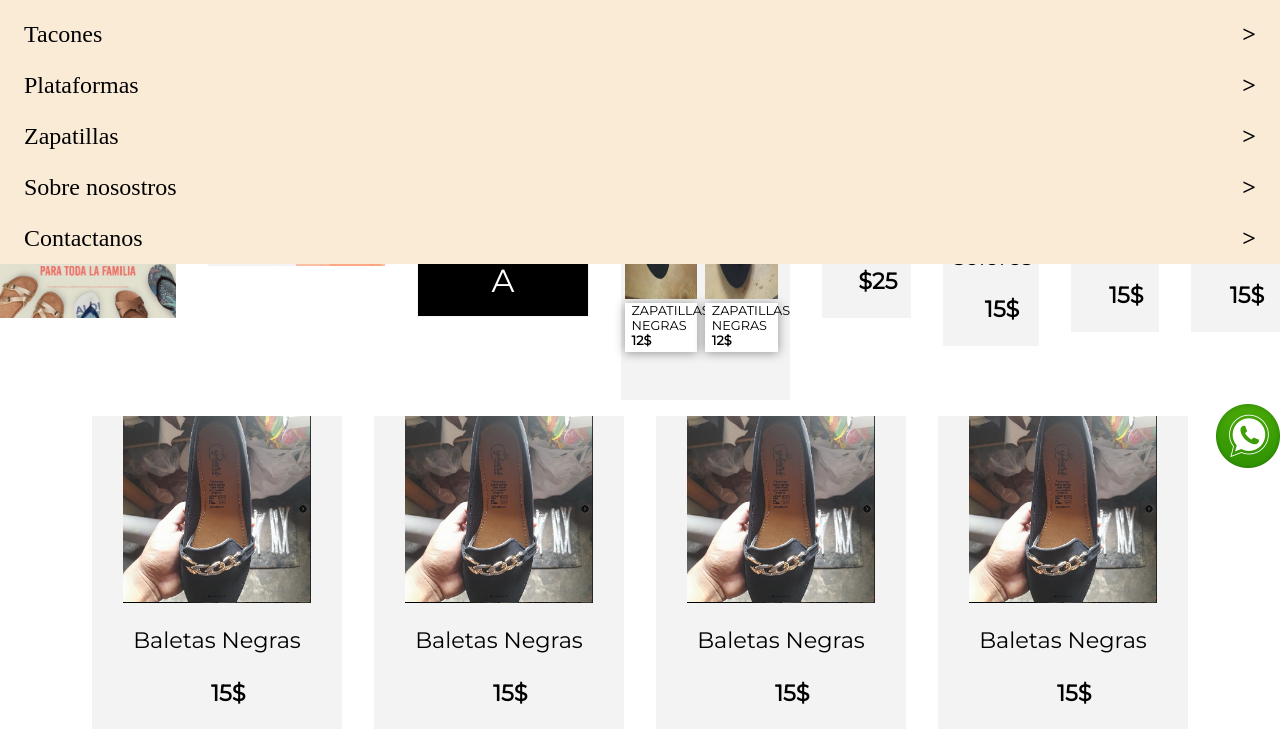
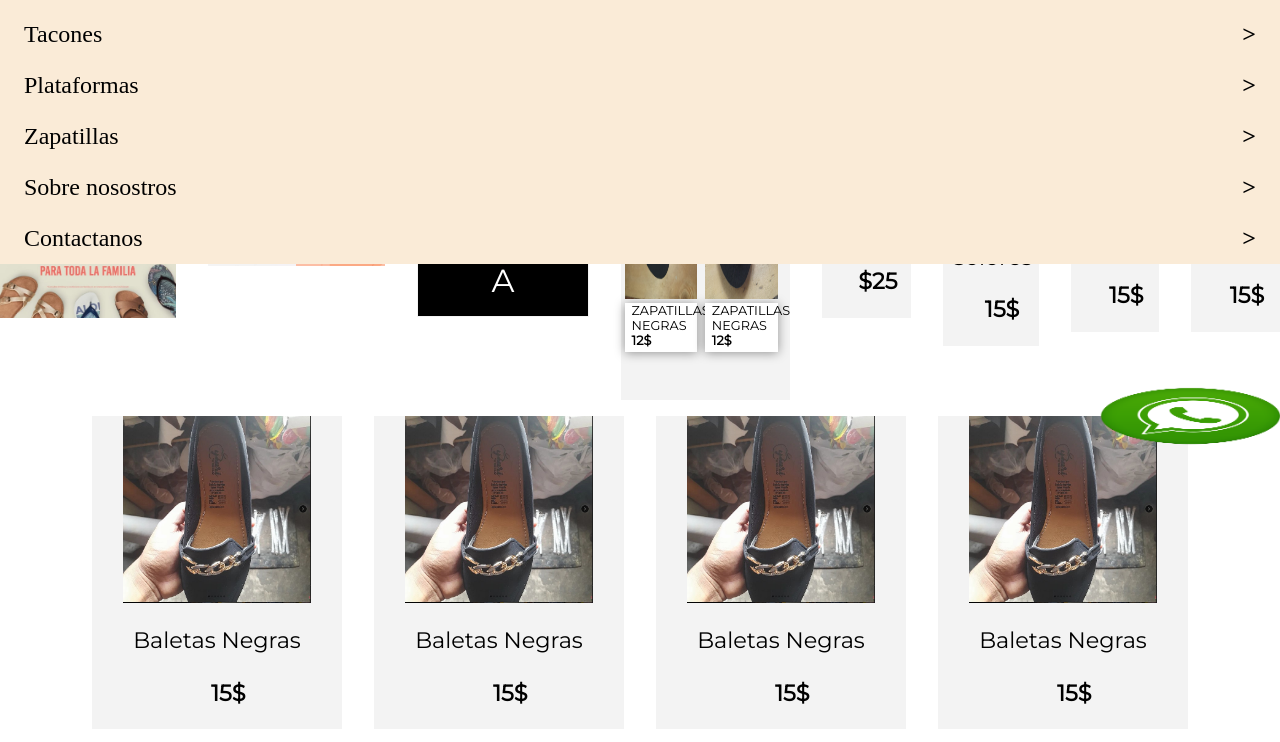
Before and after one commit to pjvc/SANDALIAS, a plain HTML site: page index.html in a window 1280 px wide. Shown: the part 108-850 px from the top of the page. Drawn offline with Linux system fonts and the light colour scheme.

Commit message:
fixing problems

```diff
--- a/assets/css/main.css
+++ b/assets/css/main.css
@@ -246,15 +246,22 @@ a{
     width: 4em;
 
 }
-.wats{
+.redes{
     position: fixed;
-    top: 32em;
+    height: 25em;
+    width: 100%;
+    display: flex;
+    flex-direction: row-reverse;
+    align-items: flex-end;
+}
+.wsp{
+    width: 14%;
+    height: 14%;
+
+}
+.imgred{
     width: 100%;
     height: 100%;
-    display: flex;
-    flex-direction: row-reverse;
-
-
 }
 
 @media screen and (min-width:720px){
--- a/index.html
+++ b/index.html
@@ -70,6 +70,11 @@
         </header>
 
         <main>
+            <div class="redes">
+                <div class="wsp">
+                    <img src="./assets/images/whatsapp_14158.png" class="imgred"alt="200">
+                </div>
+            </div>
             <div class="contenedor">
                 <div class="contenido">
 
@@ -153,13 +158,6 @@
                             <p class="precios"> 15$</p>
                         </div>
                     </div>
-                    <div class="wats">
-
-                            <img src="./assets/images/whatsapp_14158.png"  alt="200">
-
-
-
-                    </div>
                 </div>
             </div>
 
```
